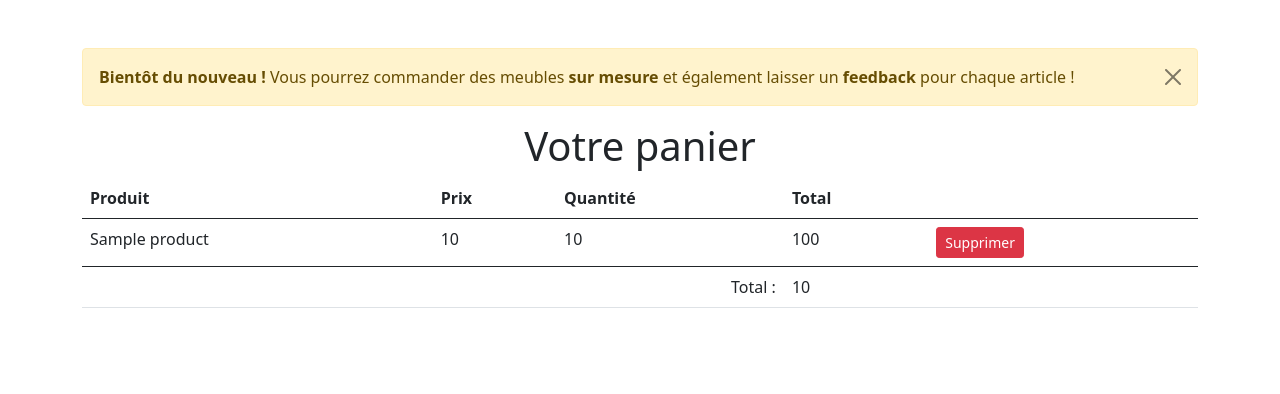
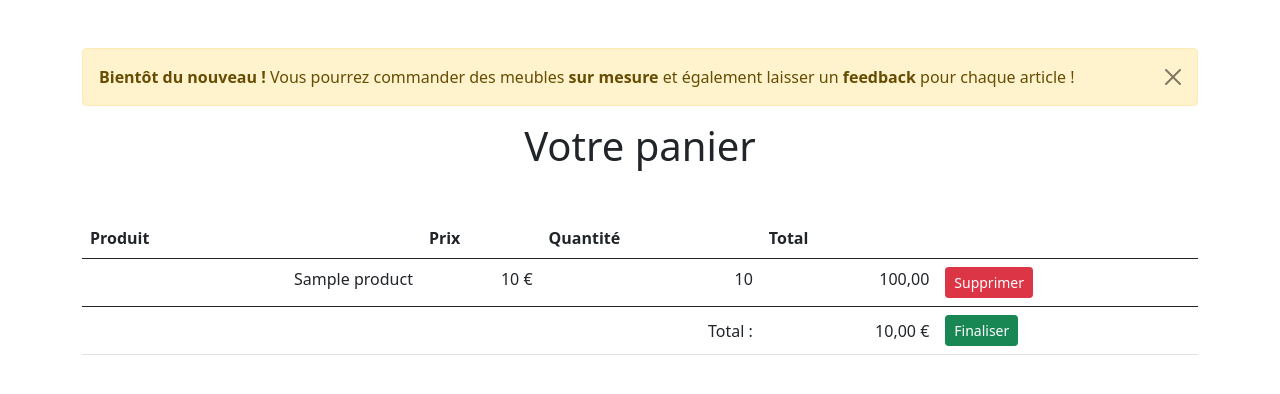
Before and after one commit to MarieDugoua/ArboAndSens, a Symfony app: template templates/home/shopping.html.twig in a window 1280 px wide. Shown: the part 56-450 px from the top of the page. Run offline with Twig, Linux system fonts and the light colour scheme; the template is opened without the code that fills it: most values are stand-ins (such as "Sample title", 1, 10 or a date in 2020); some libraries are stand-ins or nearby versions.

Commit message:
update price format

```diff
--- a/templates/home/index.html.twig
+++ b/templates/home/index.html.twig
@@ -59,7 +59,7 @@
                             <div class="card-body">
                                 <h5 class="card-title">{{ product.name }}</h5>
                                 <p class="card-text text-truncate">{{ product.description }}</p>
-                                <p class="card-text text-end">{{ product.price }} €</p>
+                                <p class="card-text text-end">{{ product.price|number_format(2, ',', ' ') }} €</p>
                                 <div class="d-flex flex-row-reverse bd-highlight">
                                     <div class="p-2 bd-highlight">
                                         <a href="/product/{{product.id}}" class="btn btn-outline-primary mx-auto">Voir le produit</a>
--- a/templates/home/product.html.twig
+++ b/templates/home/product.html.twig
@@ -10,7 +10,7 @@
                 <div class="card-body">
                     <h5 class="card-title">{{ product.name }}</h5>
                     <p class="card-text">{{ product.description }}</p>
-                    <p class="card-text text-end">{{ product.price }} €</p>
+                    <p class="card-text text-end">{{ product.price|number_format(2, ',', ' ') }} €</p>
                     <div class="d-flex flex-row-reverse bd-highlight">
                         <div class="p-2 bd-highlight">
                             <a href="{{ path('shoppingAdd', {'id': product.id })}}" class="btn btn-outline-primary mx-auto">Acheter</a>
--- a/templates/home/products.html.twig
+++ b/templates/home/products.html.twig
@@ -11,7 +11,7 @@
                         <div class="card-body">
                             <h5 class="card-title">{{ product.name }}</h5>
                             <p class="card-text text-truncate">{{ product.description }}</p>
-                            <p class="card-text text-end">{{ product.price }} €</p>
+                            <p class="card-text text-end">{{ product.price|number_format(2, ',', ' ') }} €</p>
                             <div class="d-flex flex-row-reverse bd-highlight">
                                 <div class="p-2 bd-highlight">
                                     <a href="/product/{{product.id}}" class="btn btn-outline-primary mx-auto">Voir le produit</a>
--- a/templates/home/profile.html.twig
+++ b/templates/home/profile.html.twig
@@ -8,9 +8,8 @@
             <p>Nom : {{ app.user.lastName }}</p>
             <p>Prénom : {{ app.user.firstName }}</p>
             <p>E-mail : {{ app.user.email }}</p>
-            <p>Date de naissance : {{ app.user.birthdate }}</p>
         </div>
-        <div>
+        <div class="h-50 overflow-scroll">
             <table class="table">
                 <thead>
                 <tr>
@@ -22,7 +21,6 @@
                 {% for order in app.user.orderHistories %}
                 <tr>
                     <td>{{ order.title }}</td>
-                    <td>{{ order.orderDate }}</td>
                 </tr>
                 {% endfor %}
                 </tbody>
--- a/templates/home/shopping.html.twig
+++ b/templates/home/shopping.html.twig
@@ -3,7 +3,7 @@
 {% block body %}
     <div class="container">
         <h1 class="text-center">Votre panier</h1>
-        <table class="table">
+        <table class="table mt-5">
             <thead>
             <tr>
                 <th>Produit</th>
@@ -17,10 +17,10 @@
                 <tbody>
                 {% for item in items %}
                     <tr>
-                        <td>{{ item.product.name }}</td>
-                        <td>{{ item.product.price }}</td>
-                        <td>{{ item.quantity }}</td>
-                        <td>{{ item.product.price * item.quantity }}</td>
+                        <td class="text-end">{{ item.product.name }}</td>
+                        <td class="text-end">{{ item.product.price }} €</td>
+                        <td class="text-end">{{ item.quantity }}</td>
+                        <td class="text-end">{{ (item.product.price * item.quantity)|number_format(2, ',', ' ') }}</td>
                         <td>
                             <a href="{{ path('shopDel', {'id': item.product.id })}}" class="btn btn-danger btn-sm">Supprimer</a>
                         </td>
@@ -30,8 +30,10 @@
                 <tfoot>
                 <tr>
                     <td colspan="3" class="text-end"> Total :</td>
-                    <td>{{ total }}</td>
-                    <td></td>
+                    <td class="text-end">{{ total|number_format(2, ',', ' ') }} €</td>
+                    <td>
+                        <a href="" class="btn btn-success btn-sm">Finaliser</a>
+                    </td>
                 </tr>
                 </tfoot>
             {% else %}
```
Also changed, not shown: 2 other files.
